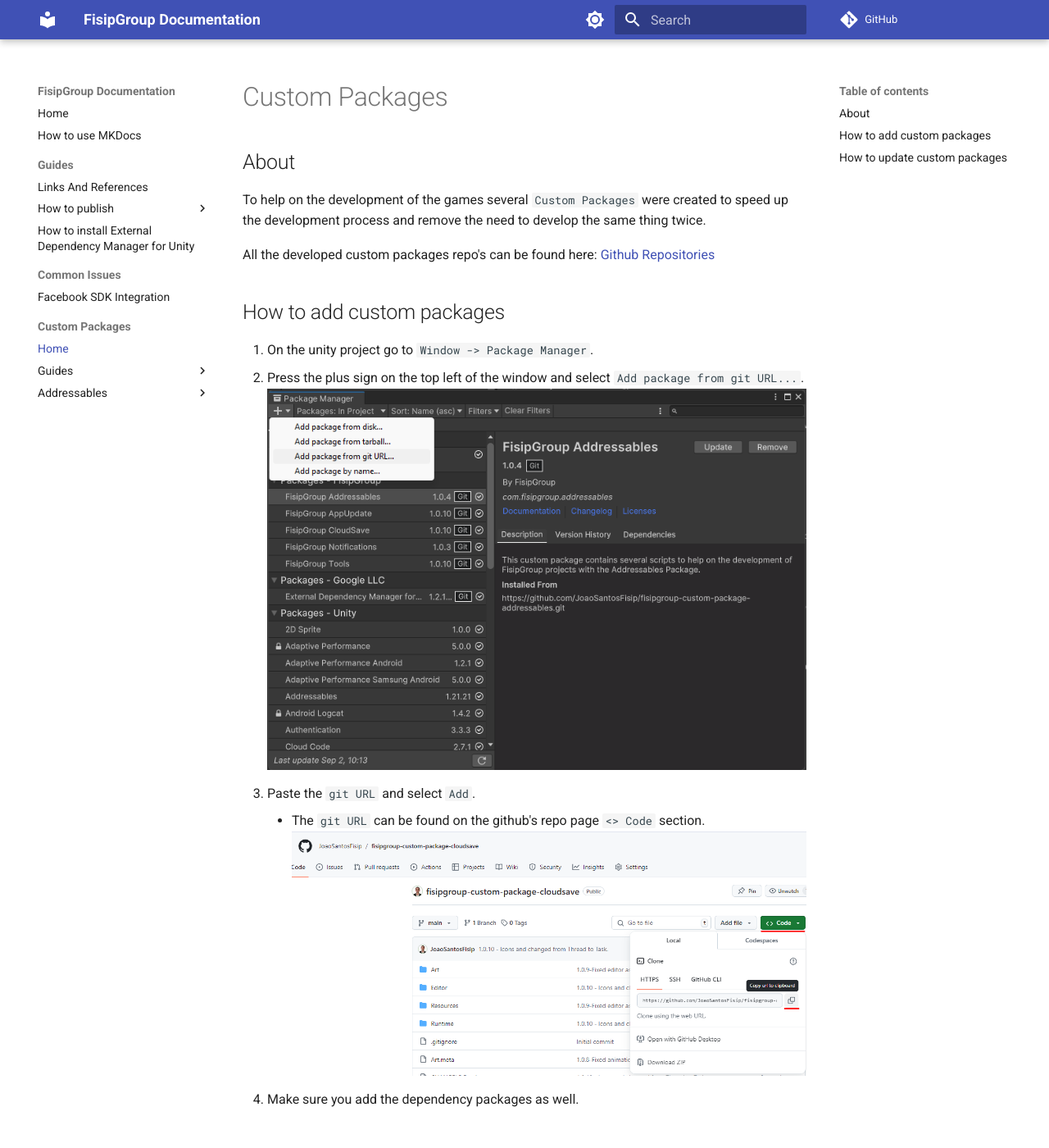
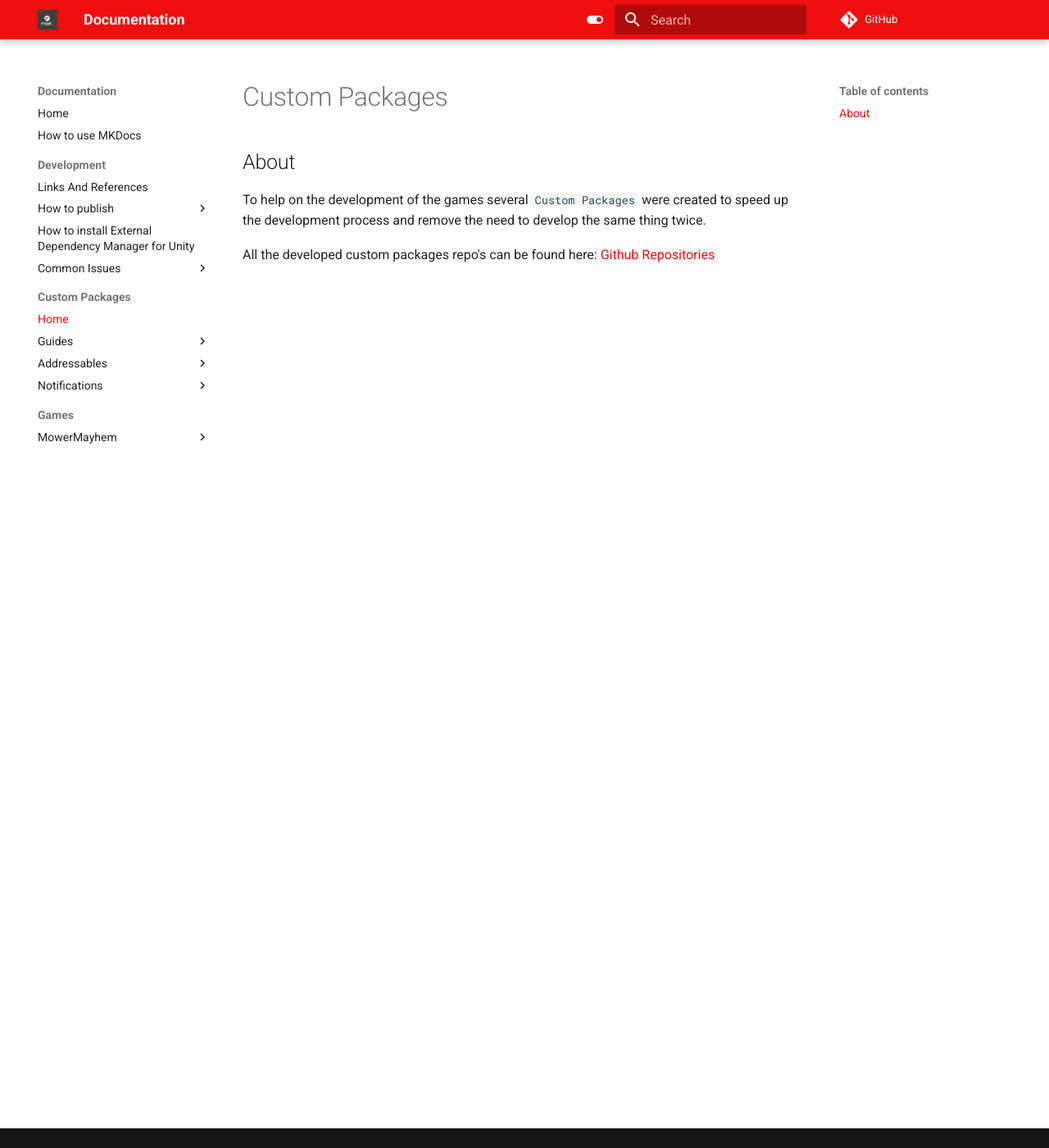
Before and after one commit to JoaoSantosFisip/fisipgroup-mkdocs-documentation, an MkDocs documentation site: the page built from docs/custompackage.md, in a window 1280 px wide and 1400 px high. Shown: the whole window at 82% size. Built offline with MkDocs 1.6.1 and Material for MkDocs 9.7.7, drawn with Linux system fonts in a browser that asks for light colours; comment, search, counter and statistics services are not loaded; some of the changed text lies outside the part shown.

Commit message:
More changes

```diff
--- a/docs/custompackage.md
+++ b/docs/custompackage.md
@@ -3,19 +3,3 @@
 To help on the development of the games several `Custom Packages` were created to speed up the development process and remove the need to develop the same thing twice.
 
 All the developed custom packages repo's can be found here: [Github Repositories](https://github.com/JoaoSantosFisip?tab=repositories&q=fisipgroup-custom-package-&type=&language=&sort=)
-
-## How to add custom packages
-1. On the unity project go to `Window -> Package Manager`.
-2. Press the plus sign on the top left of the window and select `Add package from git URL...`.
-![Add](images/custompackage/custompackage_1.png)
-3. Paste the `git URL` and select `Add`.
-    - The `git URL` can be found on the github's repo page `<> Code` section.
-    ![git URL](images/custompackage/custompackage_2.png)
-4. Make sure you add the dependency packages as well.
-
-## How to update custom packages
-1. On the unity project go to `Window -> Package Manager`.
-2. Select the custom package you want to update.
-    - Our packages should be on the `Packages - FisipGroup` section.
-3. Select `Update`.
-    - The `Update` button will always be available to press even if no extra update is available.
--- /dev/null
+++ b/docs/stylesheets/extra.css
@@ -0,0 +1,5 @@
+:root {
+    --md-primary-fg-color:        #EE0F0F;
+    --md-primary-fg-color--light: #ECB7B7;
+    --md-primary-fg-color--dark:  #90030C;
+  }
--- a/mkdocs.yml
+++ b/mkdocs.yml
@@ -1,8 +1,11 @@
-site_name: FisipGroup Documentation
+site_name: Documentation
 repo_url: https://github.com/JoaoSantosFisip/fisipgroup-mkdocs-documentation
 
 theme:
+  logo: images/icon.ico
   name: material
+  primary: custom
+  accent: red
   features:
     - navigation.sections
     - search.suggest
@@ -13,15 +16,25 @@
   # Palette toggle for light mode
     - media: "(prefers-color-scheme: light)"
       scheme: default
+      primary: custom
+      accent: pink
       toggle:
-        icon: material/brightness-7
+        icon: material/toggle-switch
         name: Switch to dark mode
     # Palette toggle for dark mode
     - media: "(prefers-color-scheme: dark)"
       scheme: slate
+      primary: custom
+      accent: pink
       toggle:
-        icon: material/brightness-4
+        icon: material/toggle-switch-off-outline
         name: Switch to light mode
+
+extra:
+  generator: false
+
+extra_css:
+  - stylesheets/extra.css
 
 markdown_extensions:
   - attr_list
@@ -30,31 +43,40 @@
 
 nav:
   - Home: index.md
+
   - How to use MKDocs: mkdocs.md
-  - Guides:
+
+  - Development:
       - Links And References: base_help-links.md
       - How to publish:
         - Github: base_publish_github.md
         - Android: base_publish_android.md
         - IOS: base_publish_ios.md
       - How to install External Dependency Manager for Unity: base_how_to_edmfu.md
-  - Common Issues:
-    - Facebook SDK Integration: base_facebooksdk.md
+      - Common Issues:
+        - Facebook SDK Integration: base_facebooksdk.md
+
   - Custom Packages:
     - Home: custompackage.md
     - Guides:
       - How to add package via git URL: custompackage_guide_giturl.md
       - How to add package via tarball: custompackage_guide_tarball.md
       - How to update package: custompackage_guide_update.md
-    # - Tools: custompackage_tools.md
     - Addressables:
       - Setup: custompackage_addressables_setup.md
       - How to Update Addressables: custompackage_addressables_update.md
       - Recommended Settings: custompackage_addressables_settings.md
       - Simulate In Editor: custompackage_addressables_simulate.md
+    # - Tools: custompackage_tools.md
     # - CloudSave: custompackage_cloudsave.md
-    # - Notifications: custompackage_notifications.md
+    - Notifications:
+      - Setup: custompackage_notifications_setup.md
     # - AppUpdate: custompackage_appupdate.md
-  #- Games:
-   # - MowerMayhem: games_mowermayhem.md
+
+  - Games:
+    - MowerMayhem:
+      - GDD: games_mowermayhem_gdd.md
+      - Publish Checklist: games_mowermayhem_publish.md
+      - How to Develop Levels: games_mowermayhem_make_level.md
+
     #- Jump: games_jump.md
```
Also changed, not shown: docs/base_publish_ios.md (+15 -0 lines), docs/custompackage_addressables_setup.md (+1 -2 lines), docs/custompackage_addressables_simulate.md (+14 -0 lines), docs/custompackage_notifications.md (deleted, +0 -3 lines), docs/custompackage_notifications_setup.md (added, +10 -0 lines), docs/games_mowermayhem_gdd.md (added, +192 -0 lines), docs/games_mowermayhem_publish.md (added, +25 -0 lines), docs/custompackage_notifications_about.md (added), docs/games_mowermayhem.md (deleted), docs/games_mowermayhem_make_level.md (added), docs/images/base/publish/ios/publish_ios_13.png (added), docs/images/base/publish/ios/publish_ios_14.png (added), docs/images/base/publish/ios/publish_ios_15.png (added), docs/images/custompackage/addressables/custompackage_addressables_simulate_1.png (added), 2 more files.
